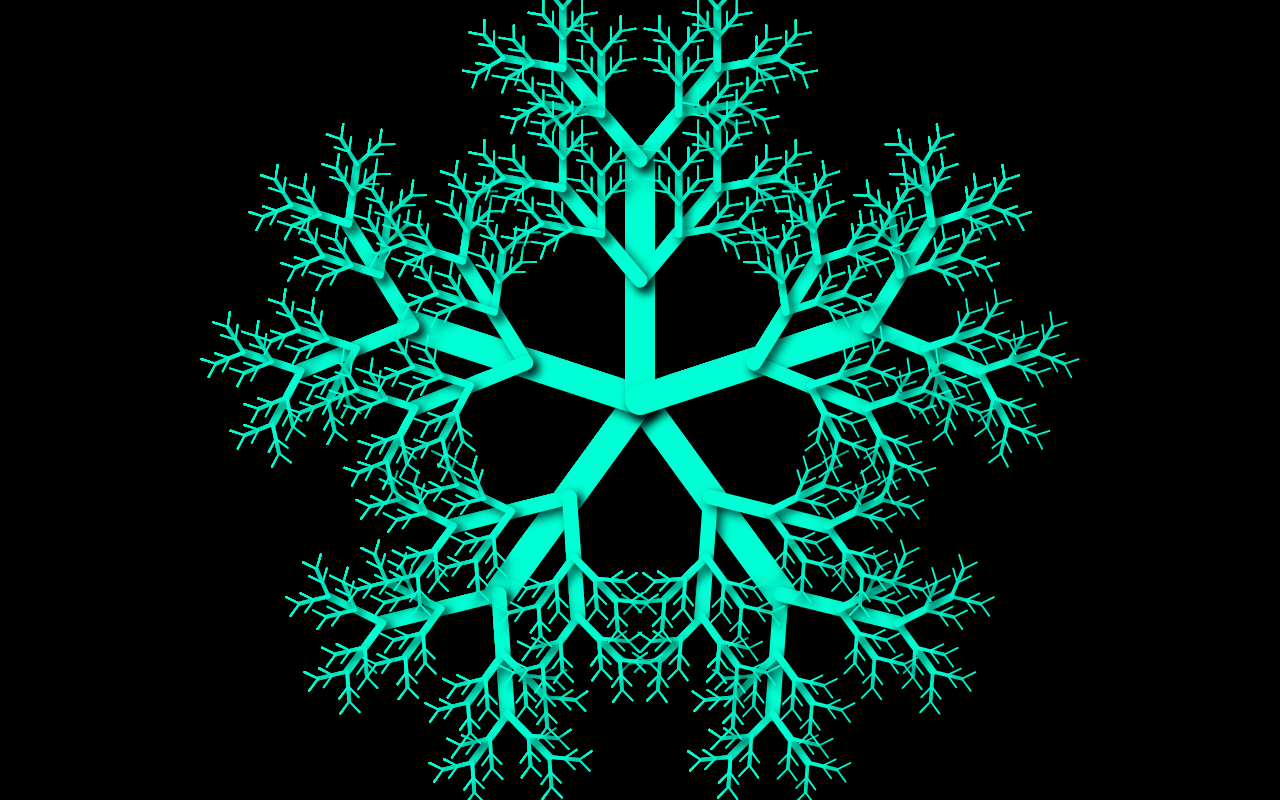
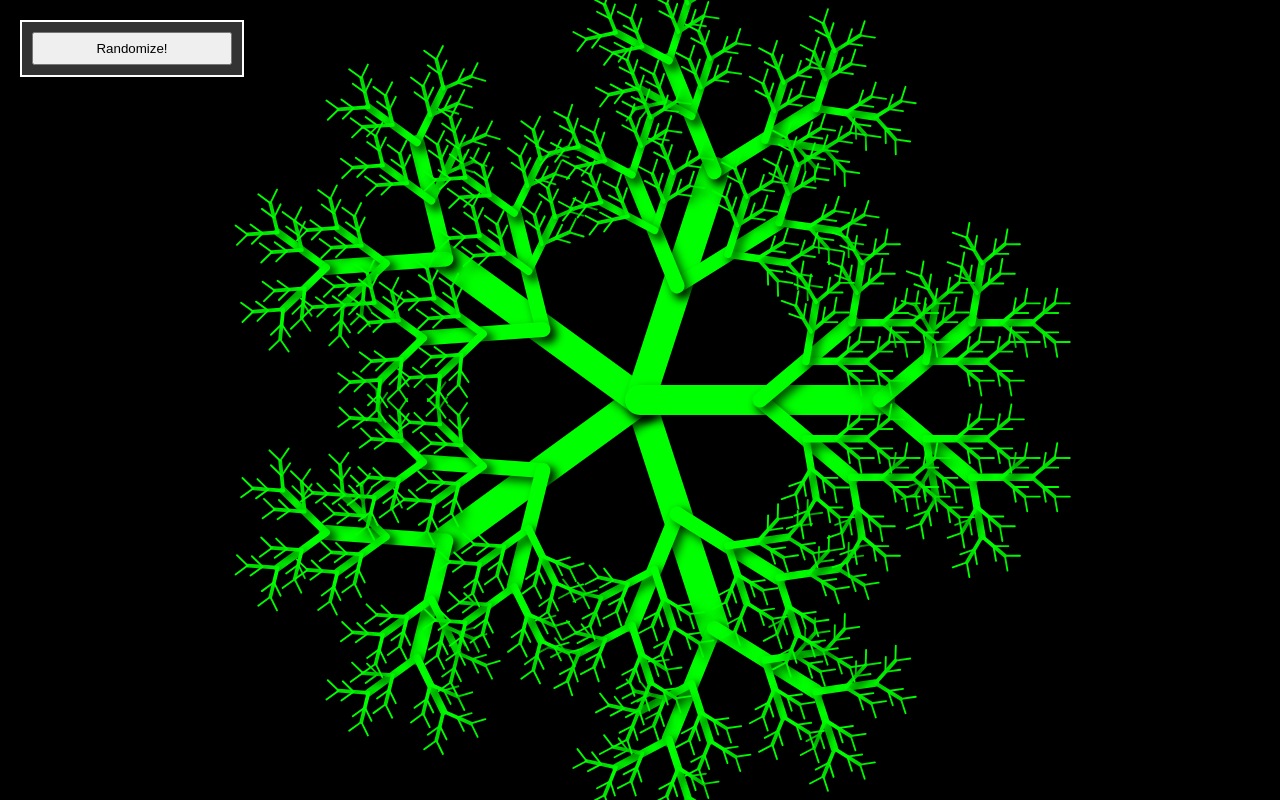
Before and after one commit to sparky0520/generative-art, a plain HTML site: page index.html in a window 1280 px wide. Drawn offline with Linux system fonts and the light colour scheme; animation ran at ten frames a second.

Commit message:
randomize fractals

```diff
--- a/index.css
+++ b/index.css
@@ -11,3 +11,17 @@
   top: 50%;
   transform: translate(-50%, -50%);
 }
+
+#controls {
+  position: absolute;
+  padding: 10px;
+  border: 2px solid white;
+  left: 20px;
+  top: 20px;
+  background-color: rgba(255, 255, 255, 0.2);
+}
+
+button {
+  padding: 7px;
+  width: 200px;
+}
--- a/index.html
+++ b/index.html
@@ -10,6 +10,9 @@
 
 <body>
     <canvas id="canvas1"></canvas>
+    <div id="controls">
+        <button id="randomizeButton" onclick="randomizeFractal()">Randomize!</button>
+    </div>
     <script src="index.js"></script>
 </body>
 
--- a/index.js
+++ b/index.js
@@ -16,15 +16,17 @@ ctx.shadowBlur = 10;
 // effect settings
 const size =
   canvas.width < canvas.height ? canvas.width * 0.3 : canvas.height * 0.3;
-const sides = 5;
+
 const maxLevel = 4;
-const scale = 0.5;
-const spread = 0.7;
 const branches = 2;
+
+let sides = 5;
+let scale = 0.5;
+let spread = 0.7;
 let color = 120;
 
-ctx.translate(canvas.width / 2, canvas.height / 2);
-ctx.rotate(-0.314);
+// controls
+const randomizeButton = document.getElementById("randomizeButton");
 
 function drawBranch(level) {
   if (level > maxLevel) return;
@@ -36,44 +38,43 @@ function drawBranch(level) {
   for (let i = 0; i < branches; i++) {
     ctx.save();
     ctx.translate(size - (size / branches) * i, 0);
+    ctx.scale(scale, scale);
+
+    ctx.save();
     ctx.rotate(spread);
-    ctx.scale(scale, scale);
     drawBranch(level + 1);
     ctx.restore();
 
     ctx.save();
-    ctx.translate(size - (size / branches) * i, 0);
-    ctx.scale(scale, scale);
     ctx.rotate(-spread);
     drawBranch(level + 1);
+    ctx.restore();
+
     ctx.restore();
   }
 }
 
 function drawFractal() {
+  ctx.clearRect(0, 0, canvas.width, canvas.height);
+  ctx.save();
   ctx.strokeStyle = "hsl(" + color + ", 100%, 50%)";
+  ctx.translate(canvas.width / 2, canvas.height / 2);
   for (let i = 0; i < sides; i++) {
     ctx.rotate((Math.PI * 2) / sides);
     drawBranch(0);
   }
   ctx.restore();
 }
+drawFractal();
 
-// fps settings
-let fps = 144;
-let lastPrint = 0;
-let timer = 0;
-let delta = 1000 / fps;
+function randomizeFractal() {
+  sides = Math.floor(Math.random() * 7 + 2);
+  scale = Math.random() * 0.2 + 0.4;
+  spread = Math.random() * 2.9 + 0.1;
+  color = Math.random() * 360;
+}
 
-function animate(timestamp) {
-  // const duration = timestamp - lastPrint;
-  // if (duration >= delta) {
-  ctx.clearRect(0, 0, canvas.width, canvas.height);
+randomizeButton.addEventListener("click", () => {
+  randomizeFractal();
   drawFractal();
-  color = (color + 1) % 360;
-  lastPrint = timestamp;
-  // }
-  // timer++;
-  requestAnimationFrame(animate);
-}
-animate(timer);
+});
```
